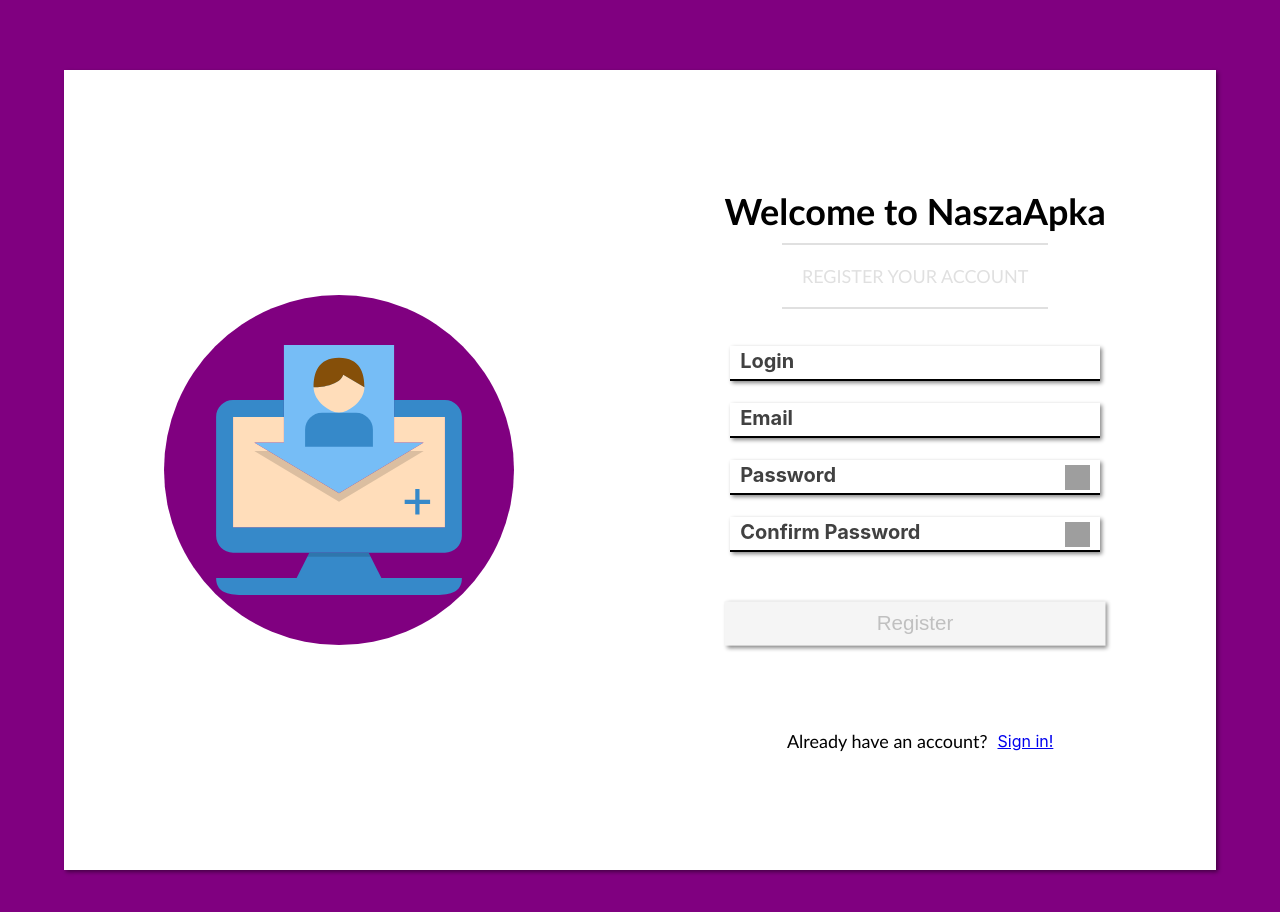
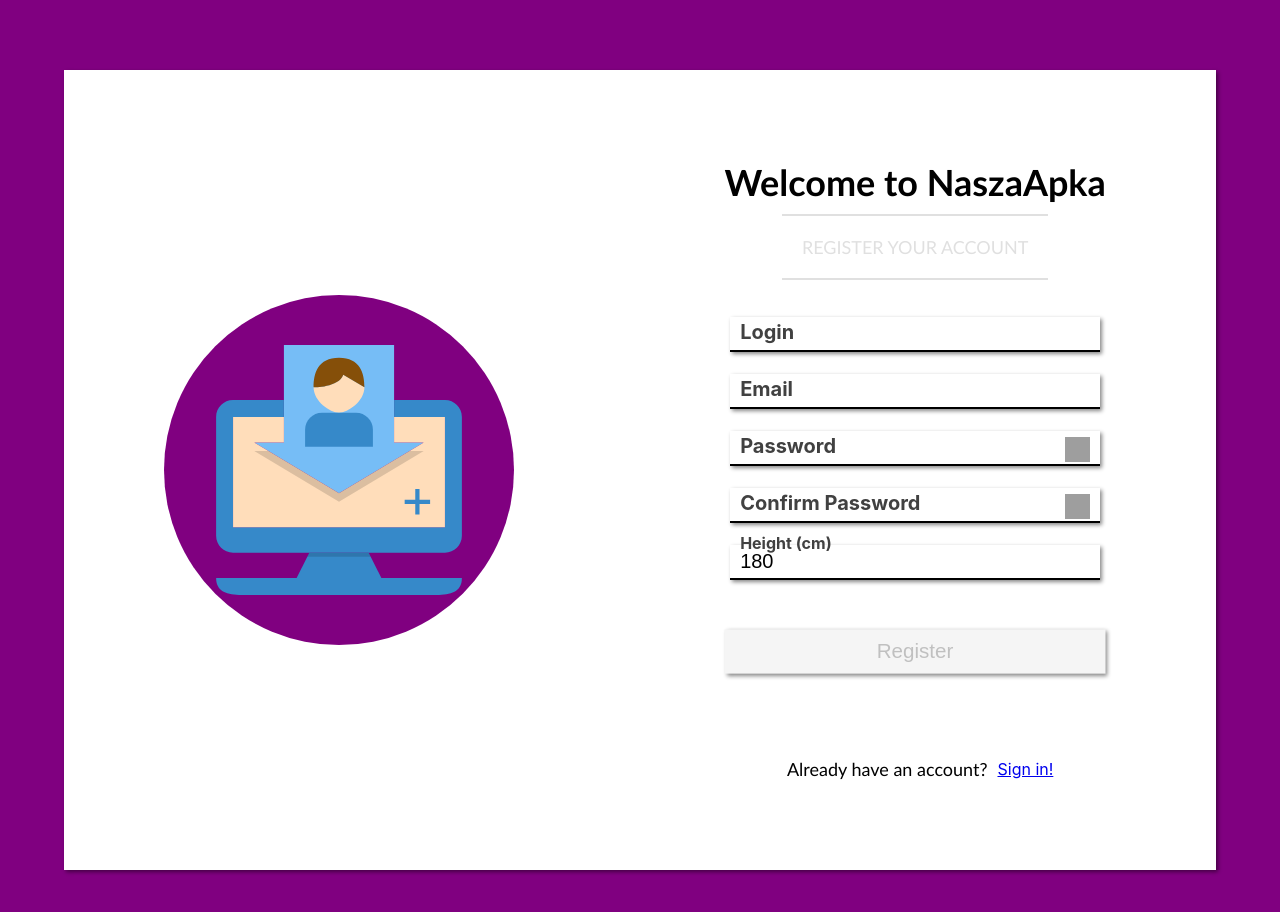
Before and after one commit to adampolek/BAS_frontend, a React (Create React App) app in the folder frontend/: page /register in a window 1280 px wide. Shown: the top 912 px of the page. Built offline with nearby package versions, Linux system fonts and the light colour scheme; grey boxes are pictures that could not be loaded.

Commit message:
Add height in registration

```diff
--- a/frontend/src/views/Register.js
+++ b/frontend/src/views/Register.js
@@ -19,6 +19,7 @@ const Register = (props) => {
     const [password, setPassword] = useState('');
     const [email, setEmail] = useState('');
     const [confirmPassword, setConfirmPassword] = useState('');
+    const [height, setHeight] = useState(180);
 
     const [showErrorUsername, setShowErrorUsername] = useState(false);
     const [showErrorUsernameString, setShowErrorUsernameString] = useState('');
@@ -31,6 +32,9 @@ const Register = (props) => {
 
     const [showErrorConfirmPassword, setShowErrorConfirmPassword] = useState(false);
     const [showErrorConfirmPasswordString, setShowErrorConfirmPasswordString] = useState('');
+
+    const [showErrorHeight, setShowErrorHeight] = useState(false);
+    const [showErrorHeightString, setShowErrorHeightString] = useState('');
 
     const [showRegistrationAlert, setShowRegistrationAlert] = useState(false);
 
@@ -53,7 +57,7 @@ const Register = (props) => {
         }
         if (register) {
             setIsLoading(true);
-            API.post('bas/user/register', { username: username, password: password, email: email })
+            API.post('bas/user/register', { username: username, password: password, email: email, height: height })
                 .then(res => {
                     setIsLoading(false);
                     document.location.href = '/login';
@@ -154,6 +158,23 @@ const Register = (props) => {
                                     register()
                                 }
                             }} type='password' />
+                        <JAMInput type='number' width='350px' caption='Height (cm)' value={height}
+                            showError={showErrorHeight}
+                            error={showErrorHeightString} onChange={(e) => {
+                                setHeight(e.target.value)
+                            }} onInput={(e) => {
+                                if (e.target.value < 100 || e.target.value > 240) {
+                                    setShowErrorHeight(true);
+                                    setShowErrorHeightString("Your height must be between 100 cm and 240 cm");
+                                } else {
+                                    setShowErrorHeight(false);
+                                }
+                            }} onKeyPress={e => {
+                                if (e.key === 'Enter' && !disabled) {
+                                    setHeight(e.target.value)
+                                    register()
+                                }
+                            }}  />
                         <JAMRow float='left' width='100%'>
                         </JAMRow>
                         <JAMRow style={{ width: "100%", paddingTop: "40px" }}>
```
